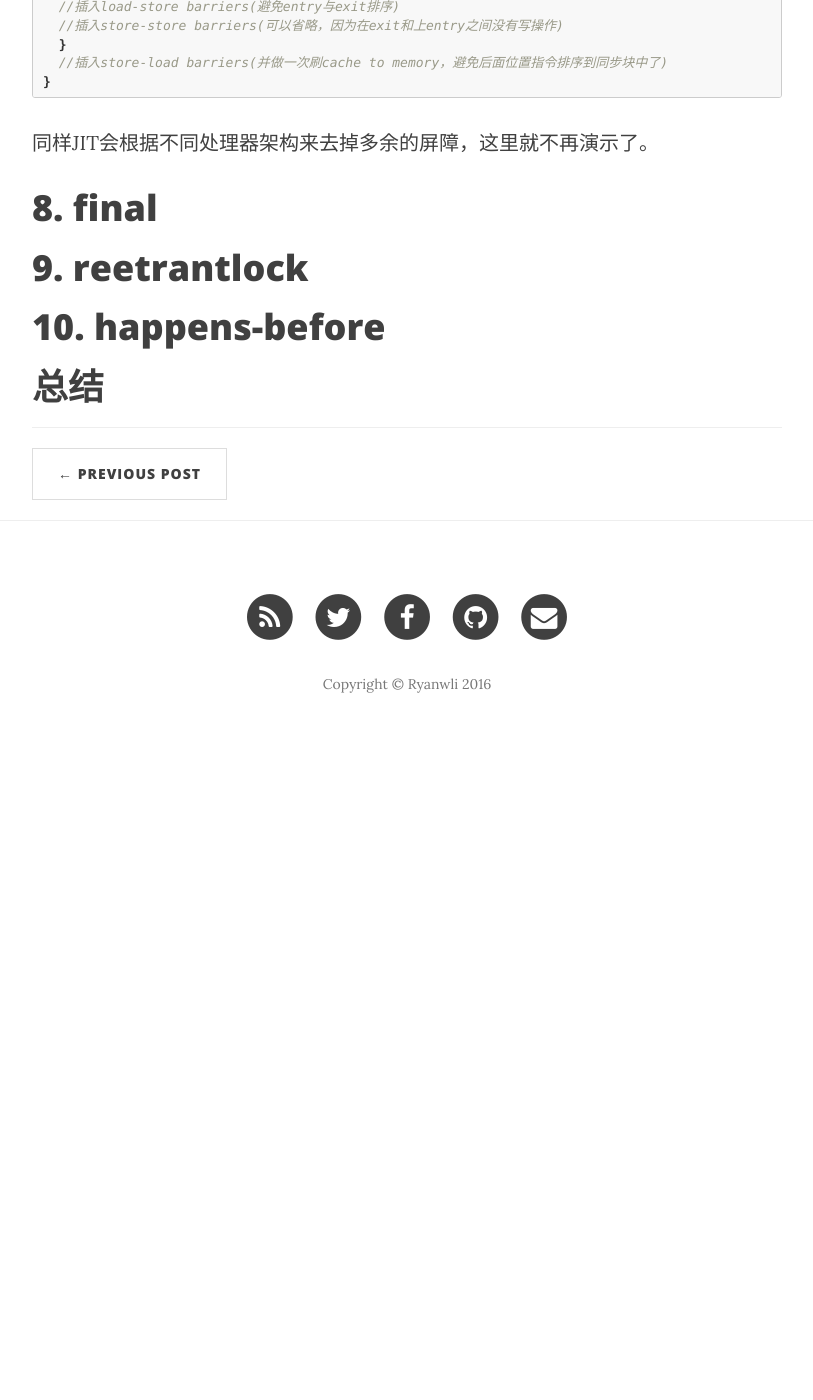
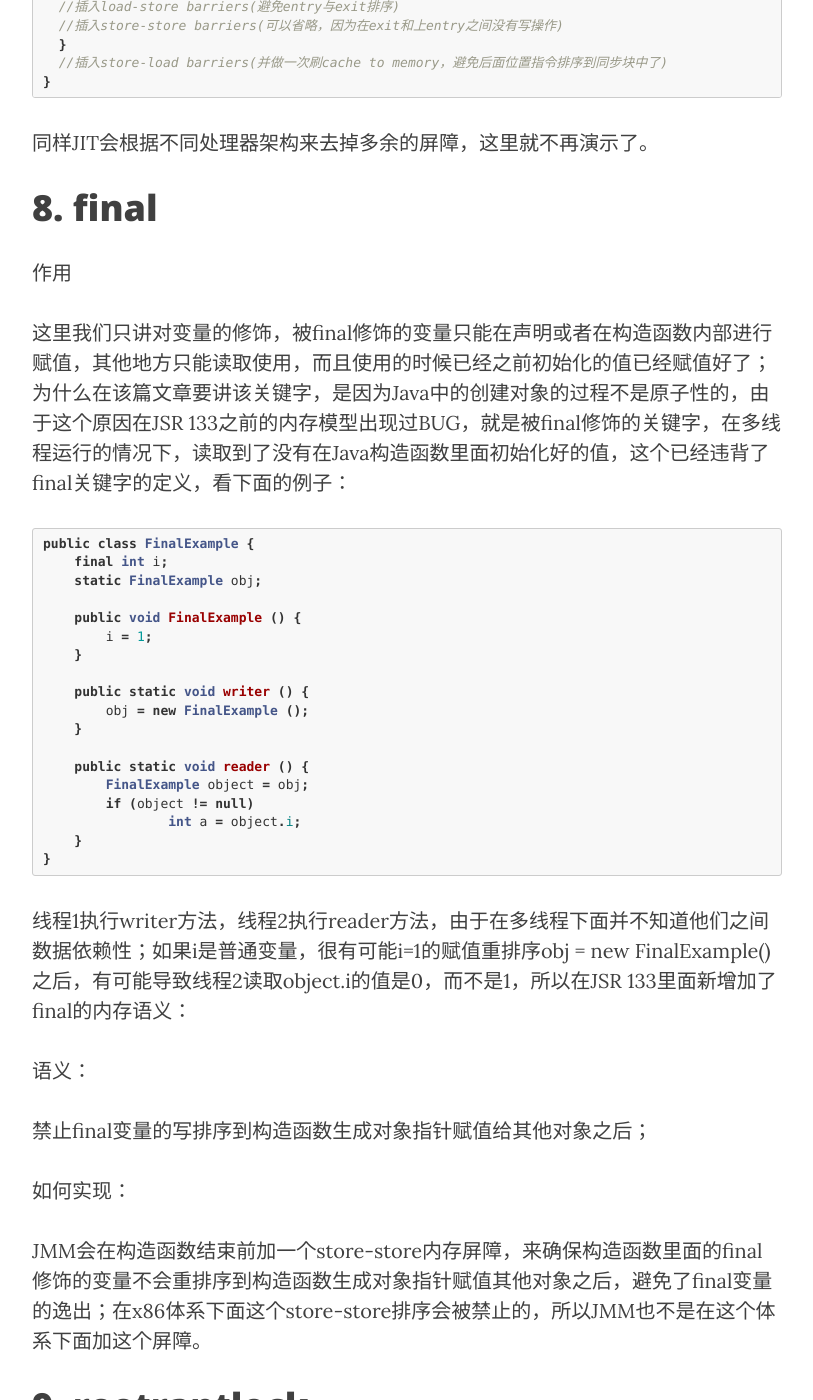
Before and after one commit to ryanwli/ryanwli.github.io, a Jekyll site: the page built from _posts/2016-08-20-jmm.md, in a window 1280 px wide and 1400 px high, scrolled down 13085 px. Shown: the whole window, without its empty margins (233-1046 px from the left). Built offline with Jekyll 4.4.1, drawn with Linux system fonts in a browser that asks for light colours; nearby versions of some CDN libraries; before the commit the page ends 13845 px from its top, so only the background shows below that.

Commit message:
加入final章节

````diff
--- a/_posts/2016-08-20-jmm.md
+++ b/_posts/2016-08-20-jmm.md
@@ -449,11 +449,50 @@ void test() {
 
 # 8. final
 
+作用
+
+这里我们只讲对变量的修饰，被final修饰的变量只能在声明或者在构造函数内部进行赋值，其他地方只能读取使用，而且使用的时候已经之前初始化的值已经赋值好了；为什么在该篇文章要讲该关键字，是因为Java中的创建对象的过程不是原子性的，由于这个原因在JSR 133之前的内存模型出现过BUG，就是被final修饰的关键字，在多线程运行的情况下，读取到了没有在Java构造函数里面初始化好的值，这个已经违背了final关键字的定义，看下面的例子：
+
+```java
+public class FinalExample {
+    final int i;
+    static FinalExample obj;
+
+    public void FinalExample () {
+        i = 1;
+    }
+
+    public static void writer () {
+        obj = new FinalExample ();
+    }
+
+    public static void reader () {
+        FinalExample object = obj;
+        if (object != null)
+        	int a = object.i;
+    }
+}
+```
+
+线程1执行writer方法，线程2执行reader方法，由于在多线程下面并不知道他们之间数据依赖性；如果i是普通变量，很有可能i=1的赋值重排序obj = new FinalExample()之后，有可能导致线程2读取object.i的值是0，而不是1，所以在JSR 133里面新增加了final的内存语义：
+
+语义：
+
+禁止final变量的写排序到构造函数生成对象指针赋值给其他对象之后；
+
+如何实现：
+
+JMM会在构造函数结束前加一个store-store内存屏障，来确保构造函数里面的final修饰的变量不会重排序到构造函数生成对象指针赋值其他对象之后，避免了final变量的逸出；在x86体系下面这个store-store排序会被禁止的，所以JMM也不是在这个体系下面加这个屏障。
+
 
 
 
 
 # 9. reetrantlock
+
+作用
+
+
 
 
 
````
